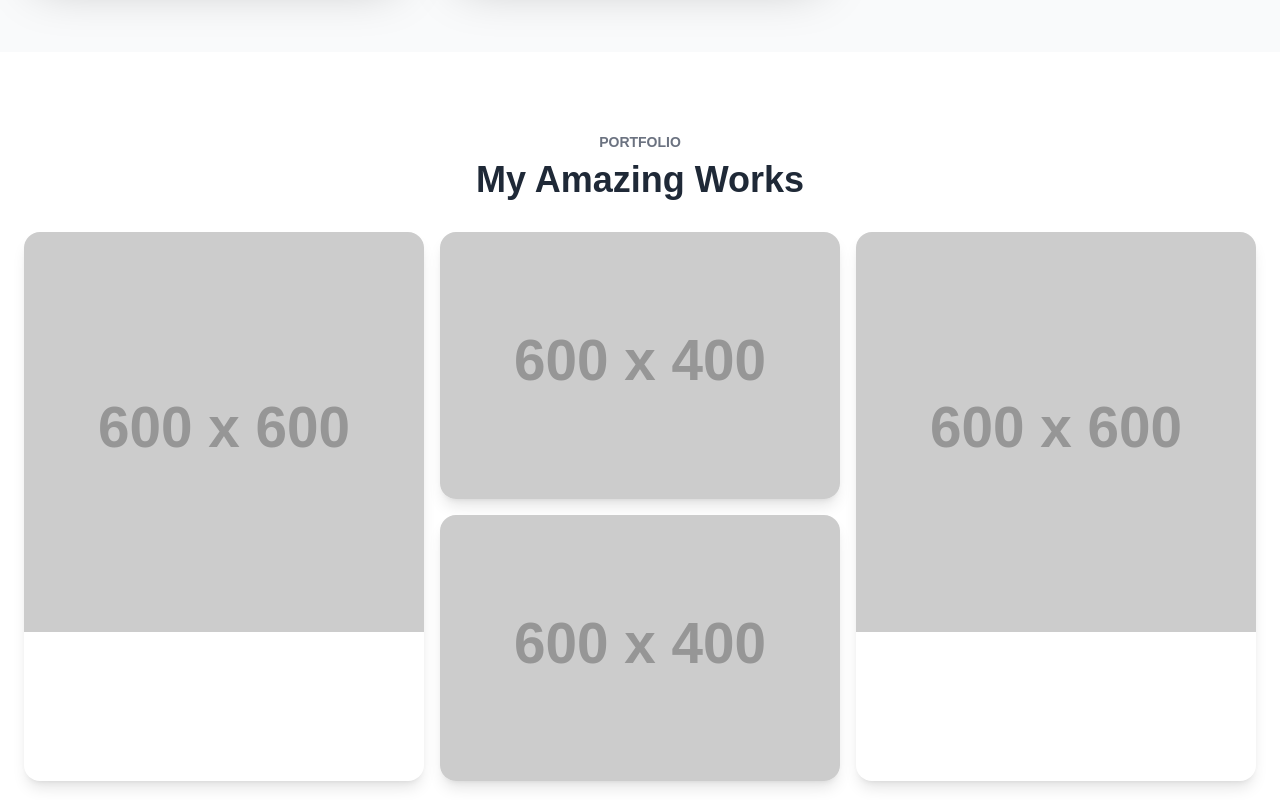
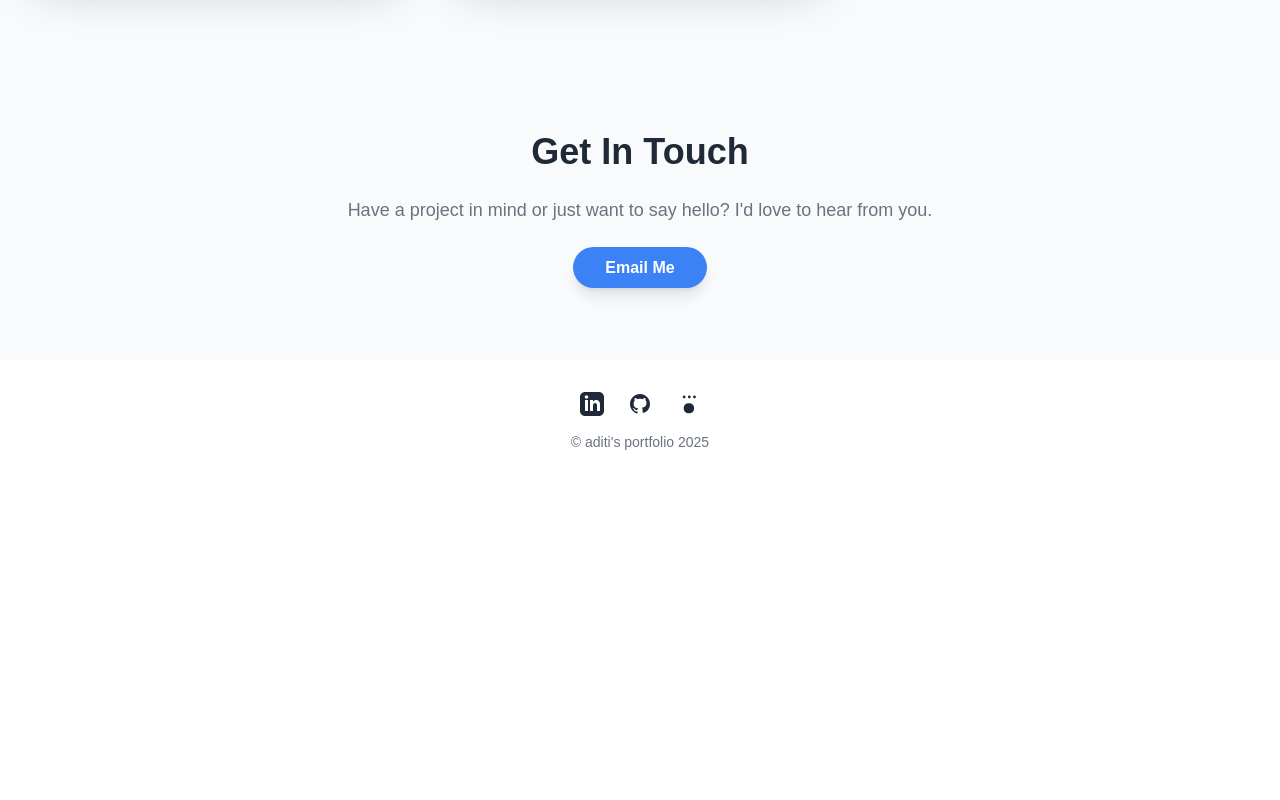
Before and after one commit to adjienjeknwc/portfolio-website, a website: page index.html in a window 1280 px wide. Shown: the part 4520-5320 px from the top of the page. After the commit the page ends 5004 px from the top, so only its background shows below. Drawn offline with nearby package versions, Linux system fonts and the light colour scheme; placeholder pictures from the web are drawn by us; files whose address does not match are found by name; a web font is replaced by a local one.

Commit message:
Update index.html

```diff
--- a/index.html
+++ b/index.html
@@ -252,36 +252,6 @@
     </div>
   </section>
 
-  <section id="portfolio-collage" class="py-20">
-    <div class="container mx-auto px-6">
-      <h3 class="text-sm uppercase font-semibold text-gray-500 text-center mb-2">Portfolio</h3>
-      <h2 class="text-3xl md:text-4xl font-bold text-center text-gray-800 mb-8">My Amazing Works</h2>
-
-
-      <!-- Collage Grid -->
-      <div class="grid grid-cols-1 md:grid-cols-2 lg:grid-cols-3 gap-4">
-        <!-- First Image -->
-        <div class="relative overflow-hidden rounded-2xl shadow-lg">
-          <img src="https://placehold.co/600x600/e0e0e0/555?text=Image+1" alt="Collage Image 1" class="w-full h-auto object-cover">
-        </div>
-
-        <!-- Nested Grid -->
-        <div class="grid grid-cols-1 gap-4">
-          <div class="relative overflow-hidden rounded-2xl shadow-lg">
-            <img src="https://placehold.co/600x400/e0e0e0/555?text=Image+2" alt="Collage Image 2" class="w-full h-auto object-cover">
-          </div>
-          <div class="relative overflow-hidden rounded-2xl shadow-lg">
-            <img src="https://placehold.co/600x400/e0e0e0/555?text=Image+3" alt="Collage Image 3" class="w-full h-auto object-cover">
-          </div>
-        </div>
-
-        <!-- Third Image -->
-        <div class="relative overflow-hidden rounded-2xl shadow-lg">
-          <img src="https://placehold.co/600x600/e0e0e0/555?text=Image+4" alt="Collage Image 4" class="w-full h-auto object-cover">
-        </div>
-      </div>
-    </div>
-  </section>
 
 
   <!-- Contact Section -->
```
